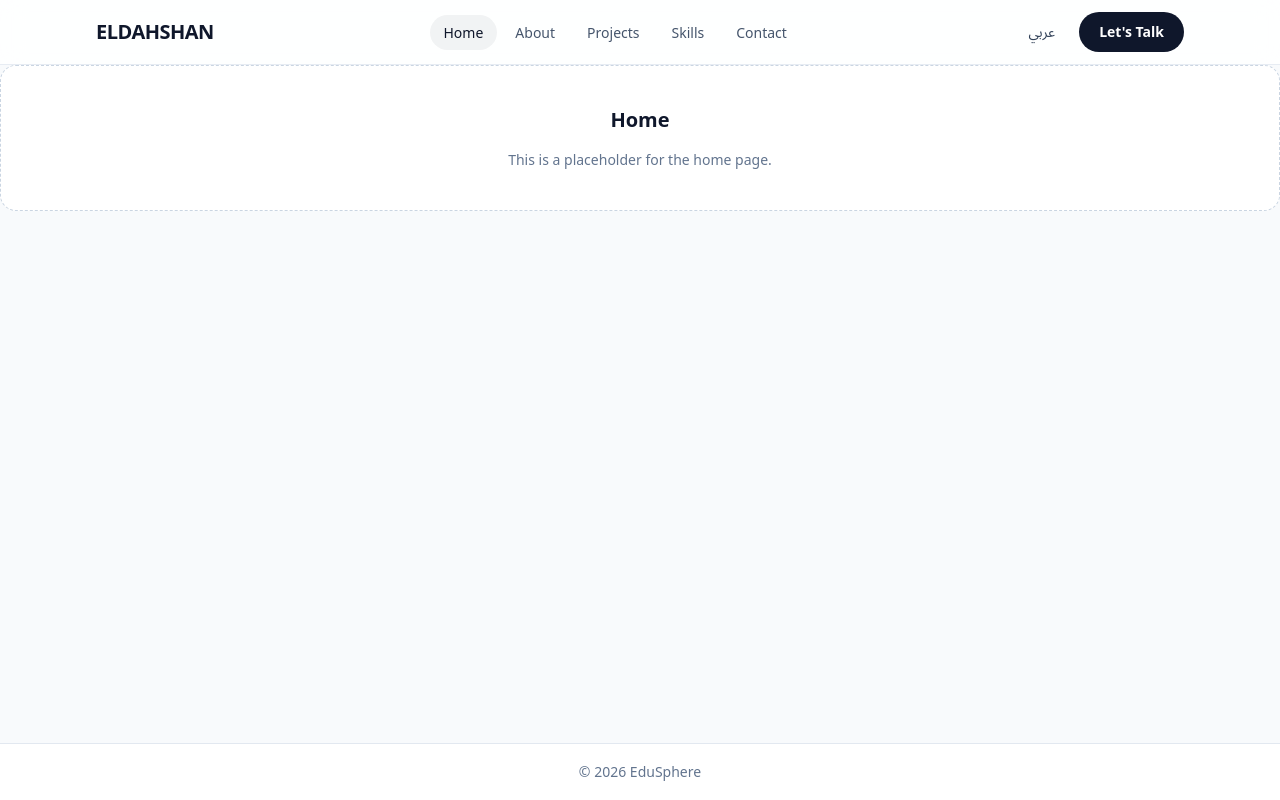
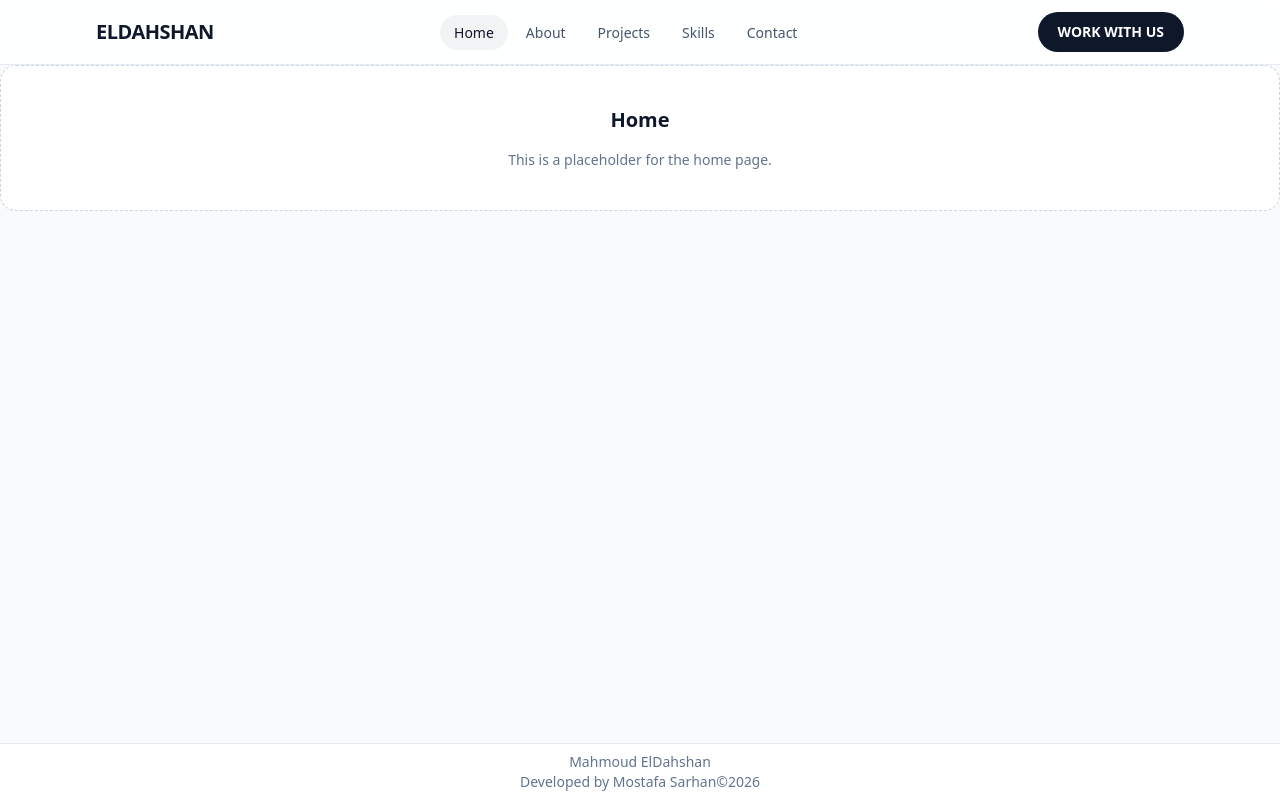
Before and after one commit to mostafa-sarhan/Mahmoud_Eldahshan, a React (Vite) app: page / in a window 1280 px wide. Built offline with nearby package versions, Linux system fonts and the light colour scheme.

Commit message:
Update navbar and footer

```diff
--- a/index.html
+++ b/index.html
@@ -2,9 +2,8 @@
 <html lang="en" dir="ltr">
   <head>
     <meta charset="UTF-8" />
-    <link rel="icon" type="image/svg+xml" href="/favicon.svg" />
     <meta name="viewport" content="width=device-width, initial-scale=1.0" />
-    <title>Educational Platform</title>
+    <title>Mahmoud ElDahshan</title>
   </head>
   <body>
     <div id="root"></div>
--- a/src/components/Navbar/Navbar.tsx
+++ b/src/components/Navbar/Navbar.tsx
@@ -1,7 +1,6 @@
 import { useEffect, useState } from 'react'
 import { Link, NavLink } from 'react-router-dom'
 
-import DirectionToggle from '@/components/common/DirectionToggle'
 import { ROUTES } from '@/constants/routes'
 import { cn } from '@/utils/cn'
 
@@ -83,9 +82,9 @@ export default function Navbar() {
         </nav>
 
         <div className="hidden items-center gap-3 md:flex">
-          <DirectionToggle />
+
           <Link to={CONTACT_PATH} className={cn(ctaBaseClasses, 'h-10')}>
-            Let&apos;s Talk
+            WORK WITH US
           </Link>
         </div>
 
@@ -156,11 +155,11 @@ export default function Navbar() {
                 onClick={closeMenu}
                 className={cn(ctaBaseClasses, 'h-11 w-full')}
               >
-                Let&apos;s Talk
+                WORK WITH US
               </Link>
               <div className="flex items-center justify-between gap-4">
                 <span className="text-sm text-slate-500">Language</span>
-                <DirectionToggle />
+
               </div>
             </div>
           </nav>
--- a/src/components/layout/Footer.tsx
+++ b/src/components/layout/Footer.tsx
@@ -1,12 +1,16 @@
 import Container from '@/components/common/Container'
-import { APP_NAME } from '@/constants'
+import { APP_DESCRIPTION, Developer_NAME } from '@/constants'
 
 export default function Footer() {
   return (
     <footer className="border-t border-slate-200 bg-white">
-      <Container className="flex h-14 items-center justify-center">
+      <Container className="flex flex-col h-14 items-center justify-center">
         <p className="text-sm text-slate-500">
-          © {new Date().getFullYear()} {APP_NAME}
+          {APP_DESCRIPTION}
+        </p>
+        <p className="text-sm text-slate-500">
+          Developed by {Developer_NAME}
+          ©{new Date().getFullYear()}
         </p>
       </Container>
     </footer>
--- a/src/constants/index.ts
+++ b/src/constants/index.ts
@@ -1 +1,2 @@
-export const APP_NAME = 'EduSphere'
+export const Developer_NAME = 'Mostafa Sarhan'
+export const APP_DESCRIPTION = 'Mahmoud ElDahshan'
--- a/src/layouts/AuthLayout.tsx
+++ b/src/layouts/AuthLayout.tsx
@@ -1,7 +1,7 @@
 import { Link, Outlet } from 'react-router-dom'
 
 import DirectionToggle from '@/components/common/DirectionToggle'
-import { APP_NAME } from '@/constants'
+import { APP_DESCRIPTION } from '@/constants'
 import { ROUTES } from '@/constants/routes'
 
 export default function AuthLayout() {
@@ -15,7 +15,7 @@ export default function AuthLayout() {
           to={ROUTES.home}
           className="mb-6 block text-center text-xl font-semibold text-slate-900"
         >
-          {APP_NAME}
+          {APP_DESCRIPTION}
         </Link>
         <div className="rounded-xl border border-slate-200 bg-white p-6 shadow-sm sm:p-8">
           <Outlet />
```
